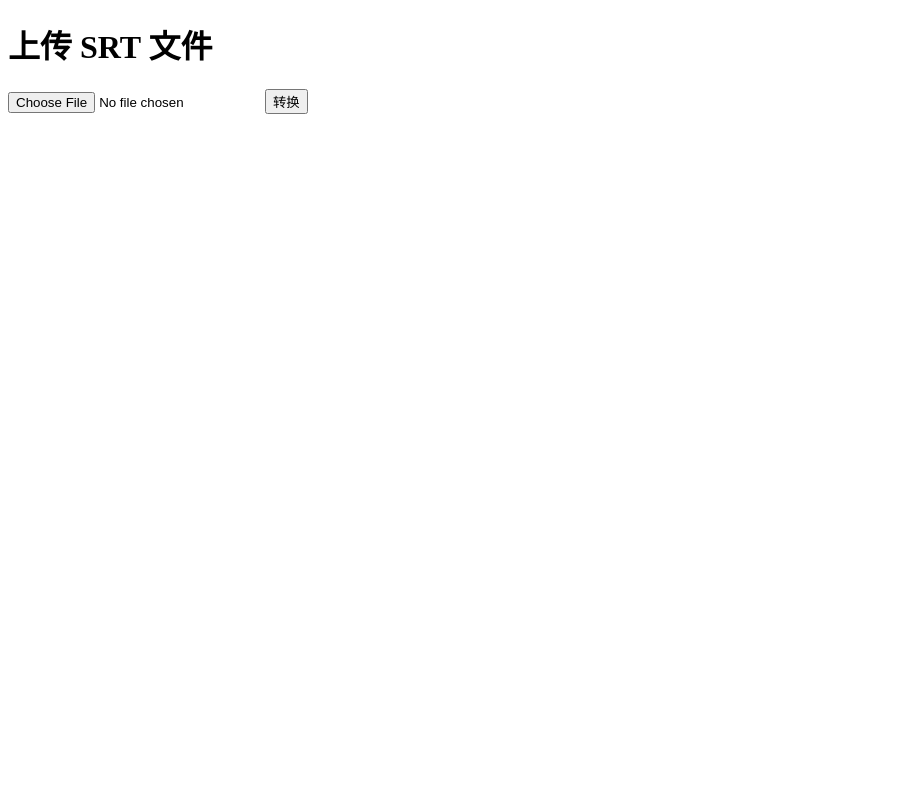
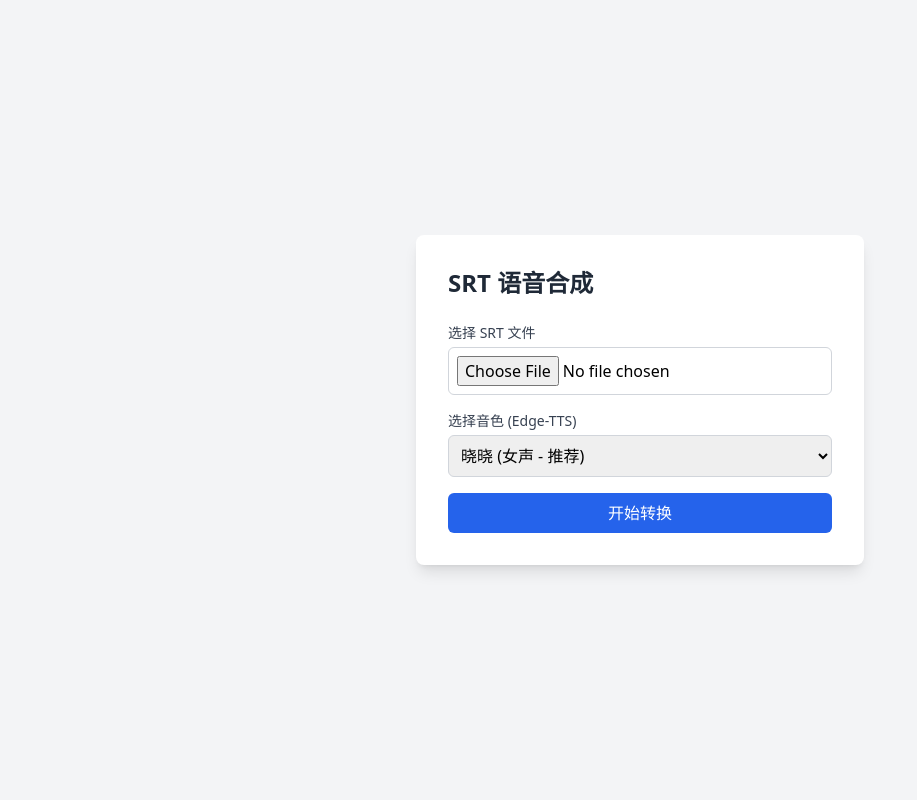
Before and after one commit to toclawbot/srt-tts, a Flask app: page / in a window 1280 px wide. Shown: the whole page, without its empty margins (0-917 px from the left). Run offline with Flask 3, Linux system fonts and the light colour scheme; some libraries are stand-ins or nearby versions.

Commit message:
Update index.html

```diff
--- a/templates/index.html
+++ b/templates/index.html
@@ -1,11 +1,29 @@
 <!DOCTYPE html>
-<html>
-<head><title>SRT-TTS</title></head>
-<body>
-    <h1>上传 SRT 文件</h1>
-    <form action="/convert" method="post" enctype="multipart/form-data">
-        <input type="file" name="file">
-        <input type="submit" value="转换">
-    </form>
+<html lang="zh-CN">
+<head>
+    <meta charset="UTF-8">
+    <title>SRT 转语音工具</title>
+    <script src="https://cdn.tailwindcss.com"></script>
+</head>
+<body class="bg-gray-100 min-h-screen flex items-center justify-center">
+    <div class="bg-white p-8 rounded-lg shadow-lg w-full max-w-md">
+        <h1 class="text-2xl font-bold mb-6 text-gray-800">SRT 语音合成</h1>
+        <form action="/convert" method="post" enctype="multipart/form-data" class="space-y-4">
+            <div>
+                <label class="block text-sm font-medium text-gray-700">选择 SRT 文件</label>
+                <input type="file" name="file" class="mt-1 block w-full p-2 border border-gray-300 rounded-md">
+            </div>
+            <div>
+                <label class="block text-sm font-medium text-gray-700">选择音色 (Edge-TTS)</label>
+                <select name="voice" class="mt-1 block w-full p-2 border border-gray-300 rounded-md">
+                    <option value="zh-CN-XiaoxiaoNeural">晓晓 (女声 - 推荐)</option>
+                    <option value="zh-CN-YunxiNeural">云希 (男声)</option>
+                    <option value="zh-CN-YunjianNeural">云健 (男声)</option>
+                    <option value="en-US-AnaNeural">Ana (美式女声)</option>
+                </select>
+            </div>
+            <button type="submit" class="w-full bg-blue-600 text-white py-2 rounded-md hover:bg-blue-700 transition">开始转换</button>
+        </form>
+    </div>
 </body>
 </html>
```
